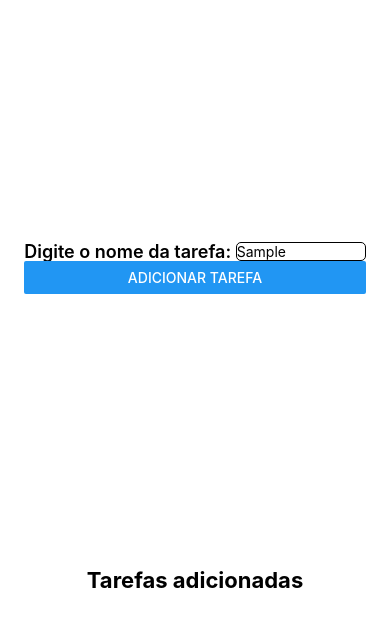
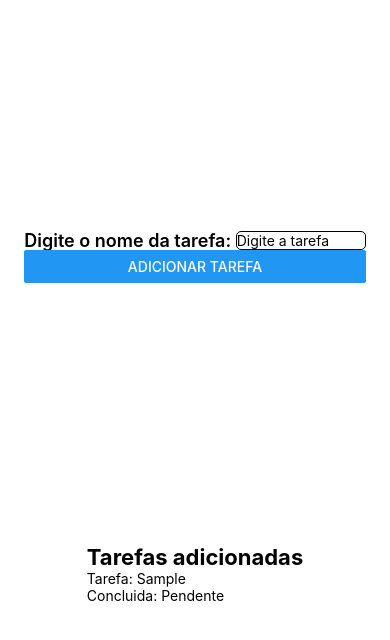
Before and after one commit to ErikEvertonRodrigues/Lista-de-tarefas-mobile-app, a React Native app: screen / in a window 390 px wide. Both pictures are taken after typing "Sample" into the empty fields and a click on the button "ADICIONAR TAREFA". Shown: the top 640 px of the page. Built offline with nearby package versions, Linux system fonts and the light colour scheme.

Commit message:
Feat: Show tasks added

```diff
--- a/App.tsx
+++ b/App.tsx
@@ -1,10 +1,11 @@
 import { useState } from 'react';
 import { StatusBar } from 'expo-status-bar';
-import { StyleSheet, Text, TextInput, View, Button, Alert } from 'react-native';
+import { StyleSheet, Text, TextInput, View, Button, Alert, FlatList } from 'react-native';
 
 export default function App() {
 
-  const [inputText, SetInputText] = useState('Texto padrão');
+  const [inputText, onChangeInputText] = useState('');
+  const [tasks, setTasks] = useState<Task[]>([])
 
   type Task = {
     id: number
@@ -12,20 +13,23 @@ export default function App() {
     done: boolean
   }
 
-  let tasks: Task[] = [];
-
-  function createTask(id: number, taskText: string) {
-    const newTask: Task = {
+  function createTask(id: number, taskText: string): Task {
+    return {
       id: id,
       text: taskText,
       done: false,
     }
-
-    return newTask;
   }
 
   function addTask() {
+    if (inputText.trim() === '') return;
 
+    setTasks(prevTasks => {
+      const id = prevTasks.length === 0 ? 0 : prevTasks[prevTasks.length - 1].id + 1;
+      return [...prevTasks, createTask(id, inputText)];
+    });
+
+    onChangeInputText('');
   }
 
   return (
@@ -35,7 +39,9 @@ export default function App() {
           <Text style={styles.inputText}>Digite o nome da tarefa: </Text>
           <TextInput
             style={styles.input}
-
+            onChangeText={onChangeInputText}
+            placeholder='Digite a tarefa'
+            value={inputText}
           />
         </View>
           <Button
@@ -45,6 +51,18 @@ export default function App() {
       </View>
       <View>
         <Text style={styles.tasksTitle}>Tarefas adicionadas</Text>
+        {
+          tasks.map(item => (
+            <View key={item.id}>
+              <Text>
+                Tarefa: {item.text}
+              </Text>
+              <Text>
+                Concluida: {item.done ? 'Concluida' : 'Pendente'}
+              </Text>
+            </View>
+          ))
+        }
       </View>
       <StatusBar style="auto" />
     </View>
```
